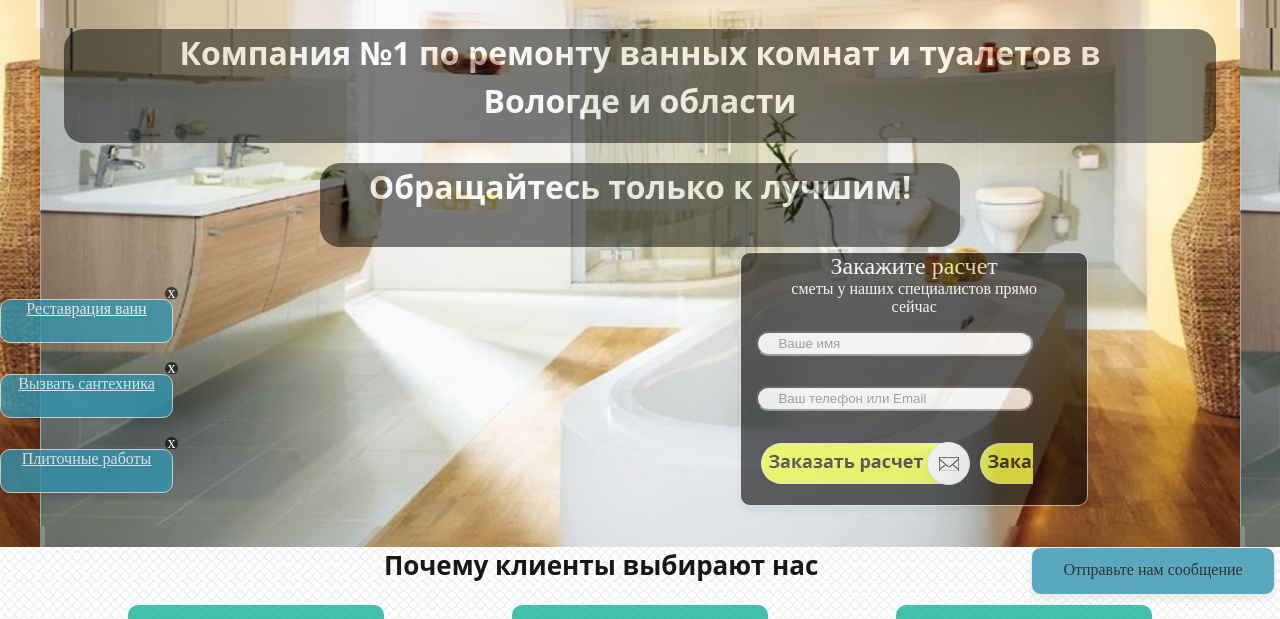
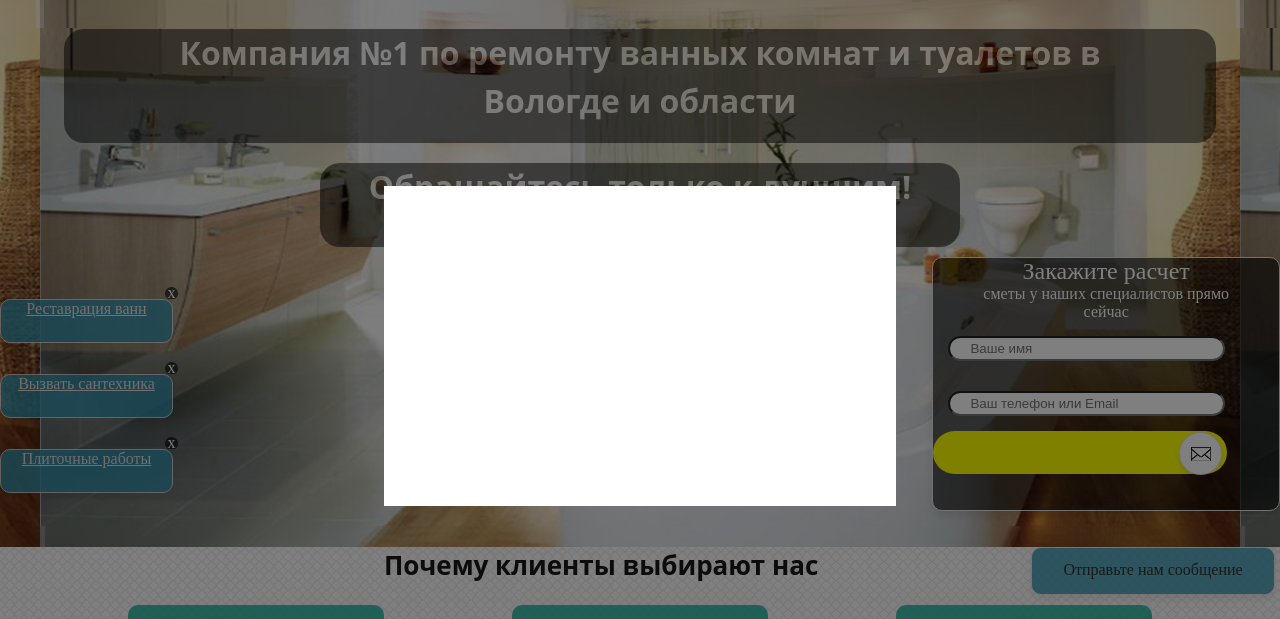
Before and after one commit to drafe1/bathroom, a plain HTML site: page index.html in a window 1280 px wide. Both pictures are taken after a click on the element "Вызвать сантехника". Shown: the part 114-733 px from the top of the page. Drawn offline with nearby package versions, Linux system fonts and the light colour scheme.

Commit message:
add PopUp

```diff
--- a/index.html
+++ b/index.html
@@ -41,6 +41,9 @@
     </script>
 </head>
 <body>
+<div id="PopUp" onclick="closePopUp()">
+	<div id="childPopUp"></div>
+</div>
 <div id="startSpace"></div>
 	<nav><img id="vann"src="img/vann.png">
 		<ul>
@@ -62,9 +65,9 @@
 		<div class='bar'>
 			<div class="leftbar">
 			<div class="cross" id="cross1" onclick="closeAndOpen(this)"><p>x</p></div>
-				<div class="work" id="work1"><p>Реставрация ванн</p></div><div class="cross" id="cross2" onclick="closeAndOpen(this)"><p>x</p></div>
-				<div class="work" id="work2"><p>Вызвать сантехника</p></div><div class="cross" id="cross3" onclick="closeAndOpen(this)"><p>x</p></div>
-				<div class="work" id="work3"><p>Плиточные работы</p></div>
+				<div class="work" id="work1" onclick="openPopUp()"><p>Реставрация ванн</p></div><div class="cross" id="cross2" onclick="closeAndOpen(this)"><p>x</p></div>
+				<div class="work" id="work2" onclick="openPopUp()"><p>Вызвать сантехника</p></div><div class="cross" id="cross3" onclick="closeAndOpen(this)"><p>x</p></div>
+				<div class="work" id="work3" onclick="openPopUp()"><p>Плиточные работы</p></div>
 			</div>
 			<div class="rightbar">
 				<span>Закажите расчет</span>
@@ -75,7 +78,9 @@
 					<input type="text" name="number1" placeholder="Ваш телефон или Email"></input>
 
 				</form>
-				<div class="button2"></div>
+				<div class="button2">
+					 <img src="img/message.png">
+				</div>
 			</div>
 
 		</div>
--- a/js.js
+++ b/js.js
@@ -37,3 +37,28 @@ function closeAndOpen(elem){
 		}
 	}
 }
+
+function openPopUp(){
+	var a = document.getElementById("PopUp");
+	a.style.display = "block";
+	a.style.height = "100%";
+	a.style.width = "100%";
+	a.style.zIndex = 4;
+	a.style.position = "fixed";
+	a.style.backgroundColor = "rgba(0,0,0,0.5)";
+
+	var b = document.getElementById("childPopUp");
+	b.style.width = '40%';
+	b.style.height = '40%';
+	b.style.backgroundColor = "white";
+	b.style.display = "block";
+	b.style.marginLeft = "auto"
+	b.style.marginRight = "auto"
+	b.style.marginTop = "300px"
+
+}
+
+function closePopUp(){
+	var a = document.getElementById("PopUp");
+	a.style.display = "none";
+}
--- a/style.css
+++ b/style.css
@@ -188,14 +188,13 @@ line-height: 13px;
 
 }
 .rightbar {
-	position: relative;
+
 	right: 15%;
 	bottom: 5px;
 	width: 27%;
 	float: right;
 	height: 252px;
-opacity: 0.6;
-background-color: black;
+background:rgba(0,0,0,0.6);
 border: 1px solid #e6e3e3;
 border-radius: 10px;
 box-shadow: 0 4px 8px rgba(0, 0, 0, 0.1);
@@ -226,22 +225,27 @@ font-size: 16px;
 	outline: none;
 }
 .button2{
-	margin: 15px;
+	margin-right: 10px;
 	display: inline-block;
 	text-align: center;
-	width: 80%;
-height: 44px;
-background:url(img/button3.png);
-
-
-
+	width: 85%;
+height: 43px;
+background-color: yellow;
+border-radius: 30px;
 }
-.button2:hover{
-	border: solid black 1px;
-	color: #edff21;
-	cursor: pointer;
-	border-radius: 25px;
-
+.button2 p{
+	color: black;
+	font-size: 1.2em;
+	font-weight: bold;
+	text-align: left;
+	margin:10px;
+	float: left;
+	vertical-align: middle;
+	line-height: 25px;
+	width: 60%;
+}
+.button2 img{
+	float: right;
 }
 
 .work {
```
Also changed, not shown: img/message.png (added).
